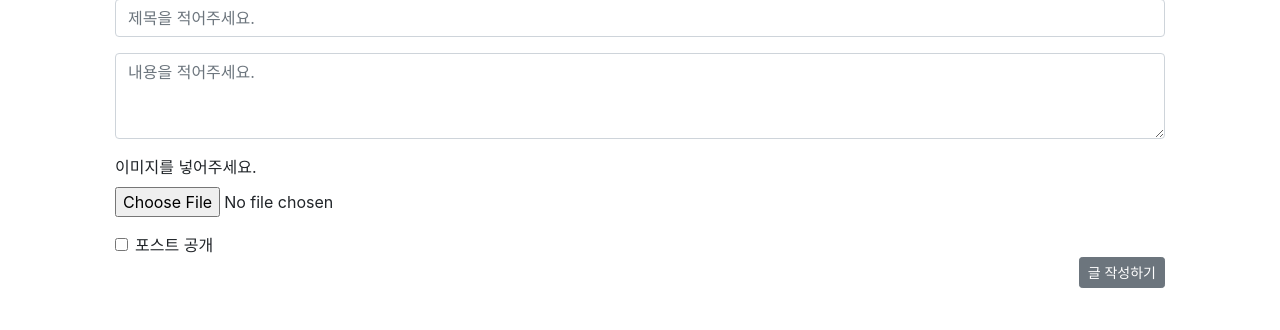
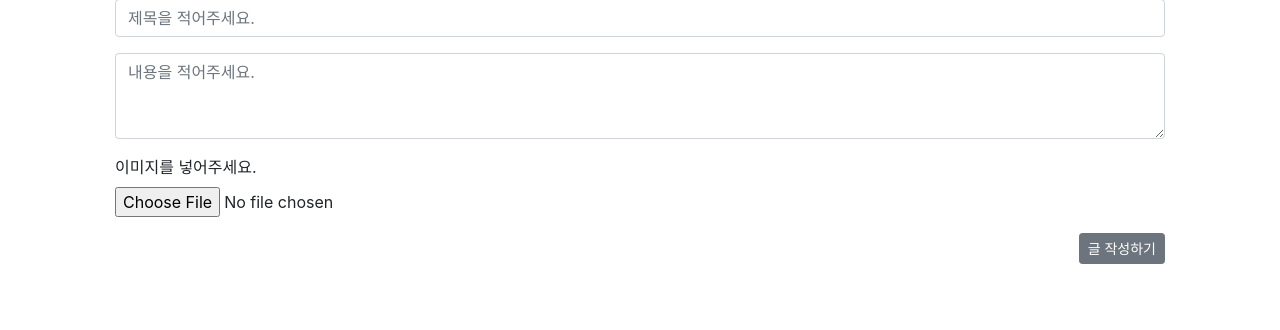
Before and after one commit to blueprinte/worklion-django10, a Django app: page /post/new/ in a window 1280 px wide. Shown: the part 113-443 px from the top of the page. Run offline with Django 3.2, Linux system fonts and the light colour scheme; some libraries are stand-ins or nearby versions.

Commit message:
Update new.html

```diff
--- a/post/templates/new.html
+++ b/post/templates/new.html
@@ -15,12 +15,6 @@
                 <label for="exampleFormControlFile1">이미지를 넣어주세요.</label>
                 <input type="file" class="form-control-file" id="exampleFormControlFile1" name="post_image">
             </div>
-            <div class="form-check">
-                <input class="form-check-input" type="checkbox" value="True" id="defaultCheck1" name="post_active">
-                <label class="form-check-label" for="defaultCheck1">
-                    포스트 공개
-                </label>
-            </div>
             <button type="submit" class="btn btn-secondary btn-sm" style="float:right">글 작성하기</button>
         </form>
     </div>
```
